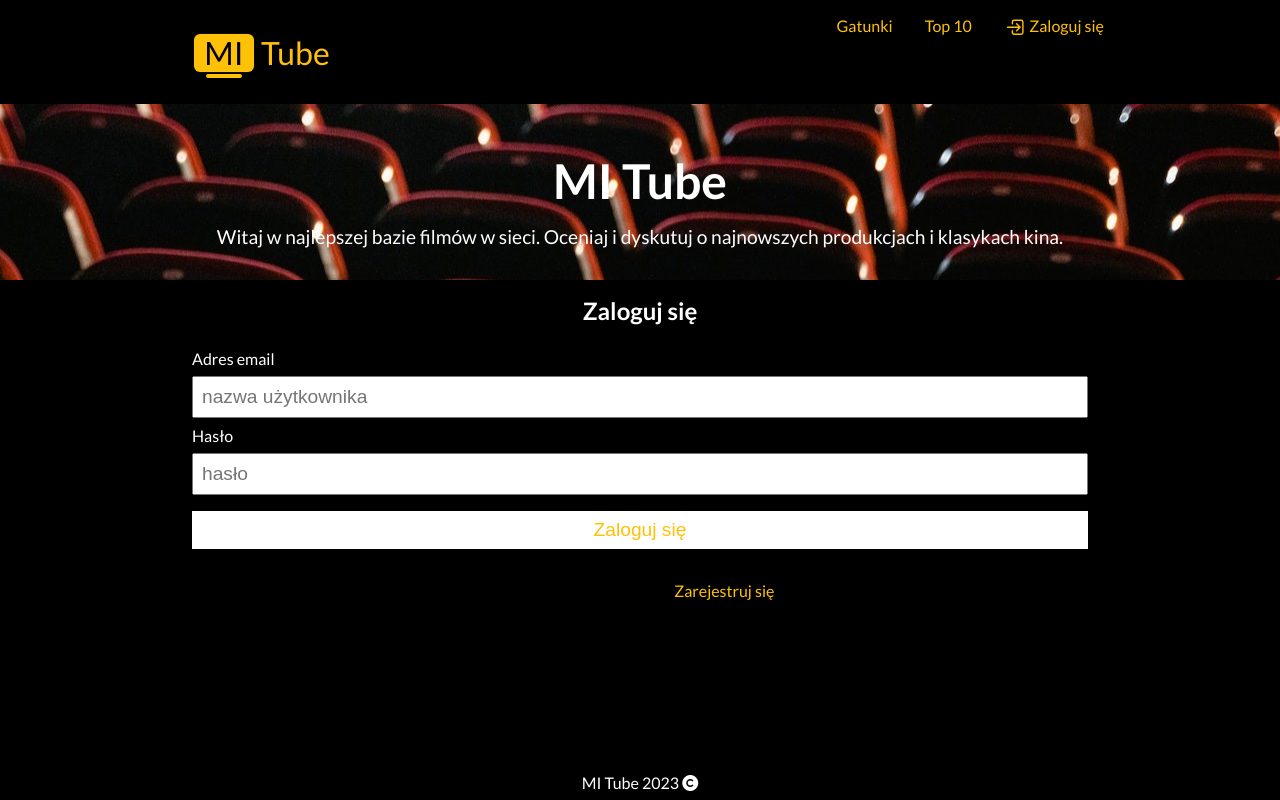
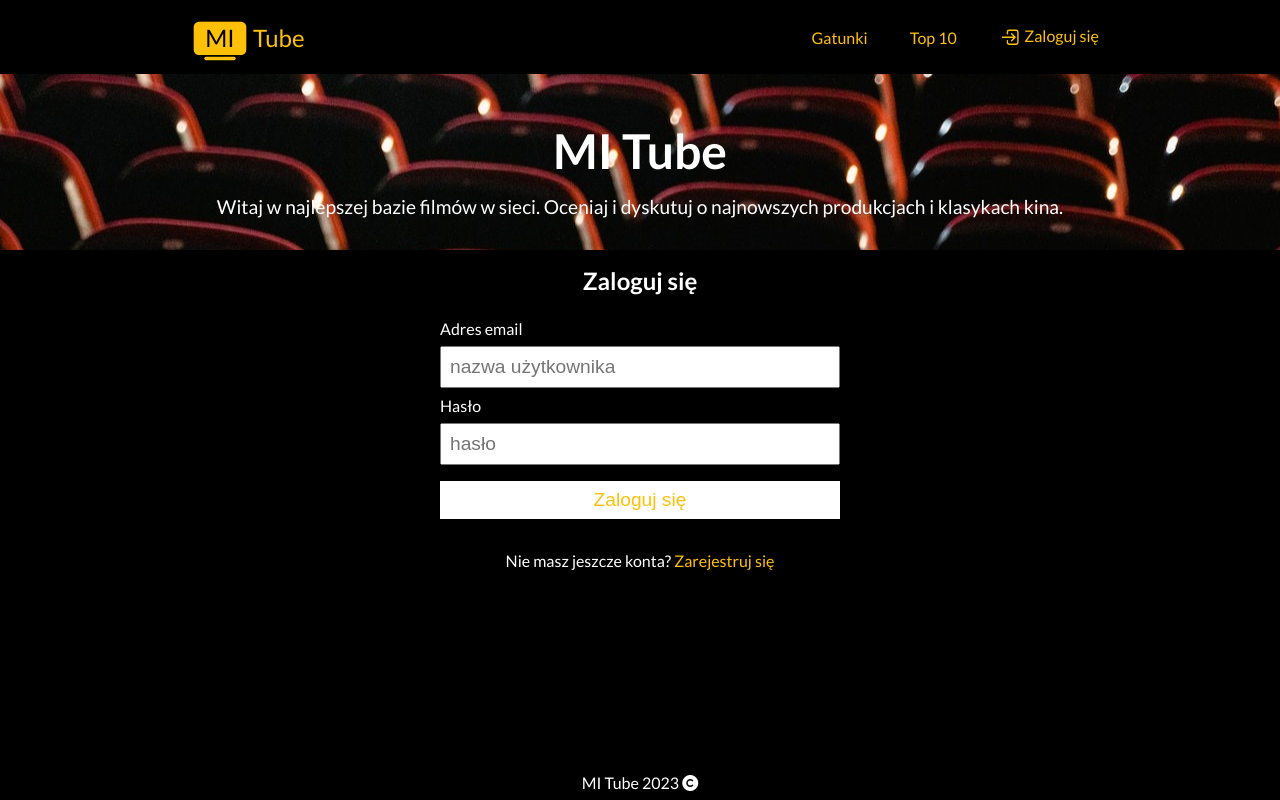
Before and after one commit to lukaszgardecki/mi-tube, a Spring Boot app: page /login in a window 1280 px wide. Run offline with Spring Boot 4, Linux system fonts and the light colour scheme; some of the project's set-up classes (security, data sources, template engines, error pages and the like) are left out, and stand-ins take their place; some libraries are stand-ins or nearby versions.

Commit message:
Change navbar

```diff
--- a/src/main/resources/static/styles/style.css
+++ b/src/main/resources/static/styles/style.css
@@ -1,10 +1,9 @@
 
 :root {
-    --navbar-logo-icon-size: 4rem;
-    --navbar-logo-font-size: 2rem;
+    --navbar-logo-icon-size: 3.5rem;
+    --navbar-logo-font-size: 1.5rem;
     --navbar-item-log-icon: 1.4rem;
     --navbar-item-font-size: 1 rem;
-    --navbar-item-hover-font-size: 1.05rem;
 
     --preview-card-title-font-size: 1.6rem;
     --preview-card-header-font-size: 1.6rem;
@@ -58,10 +57,11 @@ a {
 
 .menu-item {
     width: 100%;
-    padding: 16px;
+    padding: 5px 16px;
     border-bottom: 1px var(--preview-card-border-color) solid;
     text-align: center;
     display: none;
+    margin: auto;
 }
 
 .menu-item a {
@@ -69,11 +69,7 @@ a {
     text-align: center;
     justify-content: center;
     font-size: var(--navbar-item-font-size);
-    transition: 0.5s font-size ease;
-}
-
-.menu-item a:hover {
-    font-size: var(--navbar-item-hover-font-size);
+    padding: 5px;
 }
 
 .menu-item a ion-icon {
@@ -87,7 +83,7 @@ a {
 
 .menu-logo-container {
     display: block;
-    padding: 16px 32px;
+    padding: 5px 32px;
     font-size: var(--navbar-logo-font-size);
 }
 
@@ -344,8 +340,10 @@ textarea {
 
 .mc-form {
     display: flex;
+    width: 400px;
+
     flex-direction: column;
-    margin: 0 32px;
+    margin: 0 auto;
 }
 
 .mc-form > * {
@@ -397,6 +395,7 @@ textarea {
 }
 
 .registration-link {
+    color: var(--main-text-color);
     text-align: center;
     margin-top: 32px;
 }
@@ -486,6 +485,31 @@ textarea {
         border-bottom: 0;
     }
 
+    .menu-item a {
+        position: relative;
+        text-decoration: none;
+        font-weight: 500;
+    }
+
+    .menu-item a::after {
+        content: '';
+        position: absolute;
+        left: 0;
+        bottom: -6px;
+        width: 100%;
+        height: 3px;
+        background: var(--second-text-color);
+        border-radius: 5px;
+        transform-origin: right;
+        transform: scaleX(0);
+        transition: .5s;
+    }
+
+    .menu-item a:hover::after {
+        transform-origin: left;
+        transform: scaleX(1);
+    }
+
     .menu-logo-container {
         flex: 1;
     }
```
